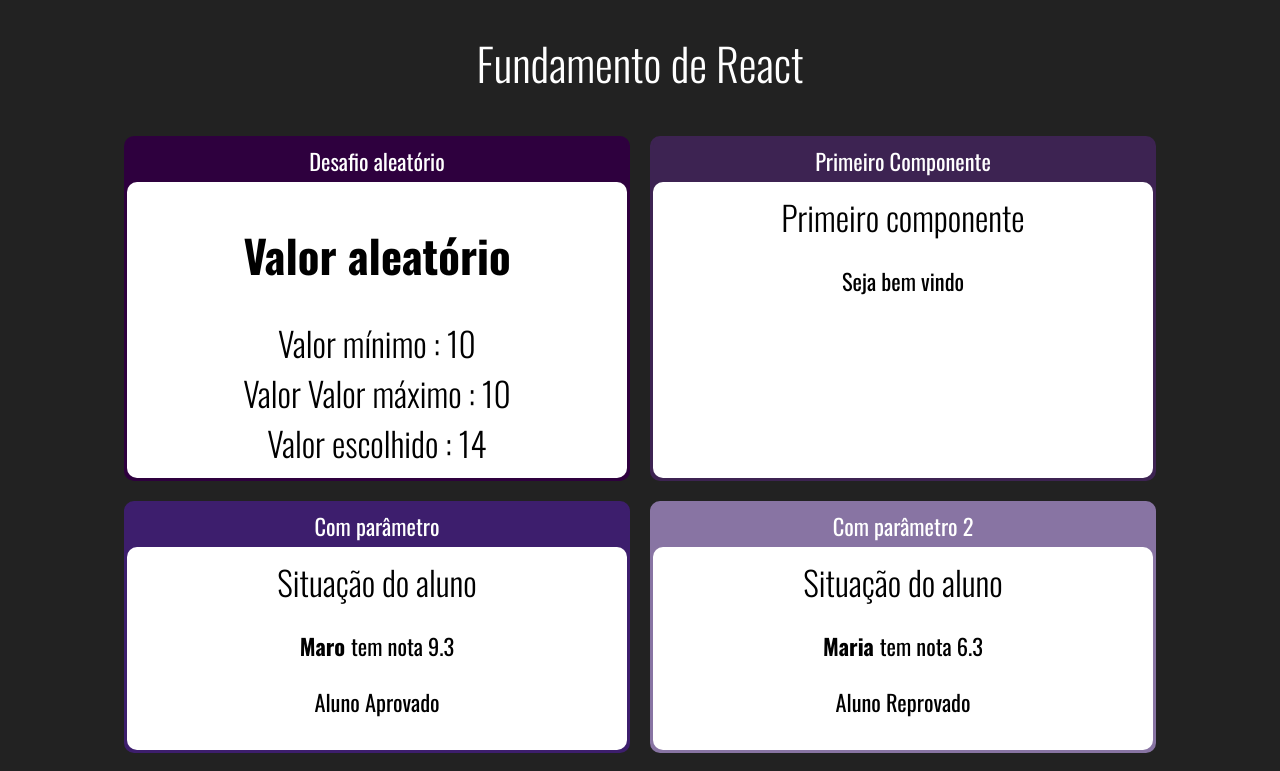
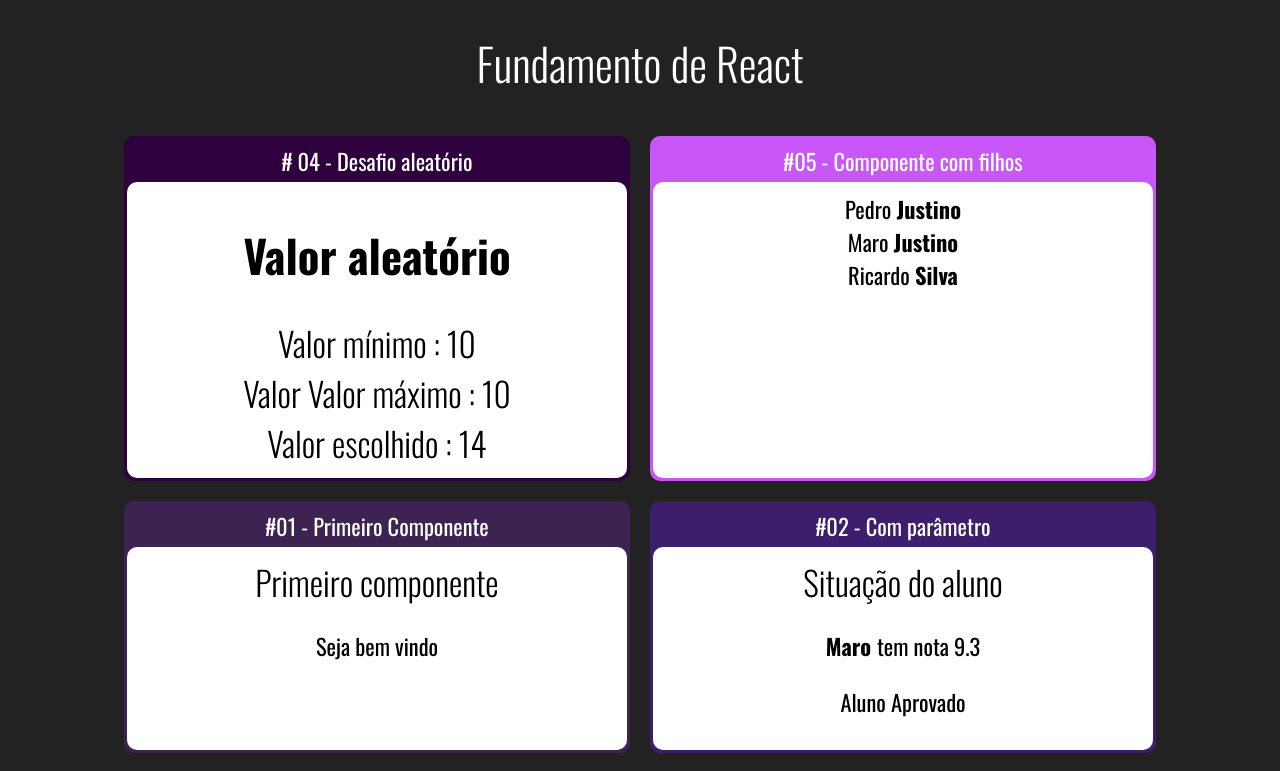
Before and after one commit to immerfallen/cursoReactRedux, a React (Create React App) app: page / in a window 1280 px wide. Shown: the top 771 px of the page. Built offline with nearby package versions, Linux system fonts and the light colour scheme.

Commit message:
passando propriedades do componente pai para o componente filho

```diff
--- a/src/App.jsx
+++ b/src/App.jsx
@@ -6,25 +6,29 @@ import ComParam from "./Components/basicos/ComParametro";
 import Fragmento from "./Components/basicos/Fragamento";
 import Aleatorio from "./Components/basicos/Aleatorio";
 import Card from "./Components/layout/Card";
+import Familia from "./Components/basicos/Familia";
 
 export default () => (
   <div className="App">
     <h1>Fundamento de React</h1>
 
     <div className="Cards">
-      <Card titulo="Desafio aleatório" color="#2e003e">
+      <Card titulo="# 04 - Desafio aleatório" color="#2e003e">
         <Aleatorio minimo={10} maximo={20} />
       </Card>
-      <Card titulo="Primeiro Componente" color="#3d2352">
+      <Card titulo="#05 - Componente com filhos" color="#C956F7">
+        <Familia sobrenome="Justino"/>
+      </Card>
+      <Card titulo=" #01 - Primeiro Componente" color="#3d2352">
         <Primeiro />
       </Card>
-      <Card titulo="Com parâmetro" color="#3d1e6d">
+      <Card titulo="#02 - Com parâmetro" color="#3d1e6d">
         <ComParam titulo="Situação do aluno" aluno="Maro" nota={9.3} />
       </Card>
-      <Card titulo="Com parâmetro 2" color="#8874a3">
+      <Card titulo="# 02 - Com parâmetro 2" color="#8874a3">
         <ComParam titulo="Situação do aluno" aluno="Maria" nota={6.3} />
       </Card>
-      <Card titulo="Fragmento" color="#e4dcf1">
+      <Card titulo=" # 03 - Fragmento" color="#e4dcf1">
         <Fragmento />
       </Card>
     </div>
--- a/src/Components/basicos/Familia.jsx
+++ b/src/Components/basicos/Familia.jsx
@@ -0,0 +1,13 @@
+import React from 'react'
+import FamiliaMembro from './FamiliaMembro'
+
+export default props => {
+    return (
+        <div>
+            <FamiliaMembro nome="Pedro" sobrenome={props.sobrenome}/>
+            <FamiliaMembro nome="Maro" sobrenome={props.sobrenome}/>
+            <FamiliaMembro nome="Ricardo" sobrenome="Silva"/>
+
+        </div>
+    )
+}
--- a/src/Components/basicos/FamiliaMembro.jsx
+++ b/src/Components/basicos/FamiliaMembro.jsx
@@ -0,0 +1,9 @@
+import React from 'react'
+
+export default props => {
+    return (
+        <div>
+            <div>{props.nome} <strong>{props.sobrenome}</strong></div>
+        </div>
+    )
+}
```
